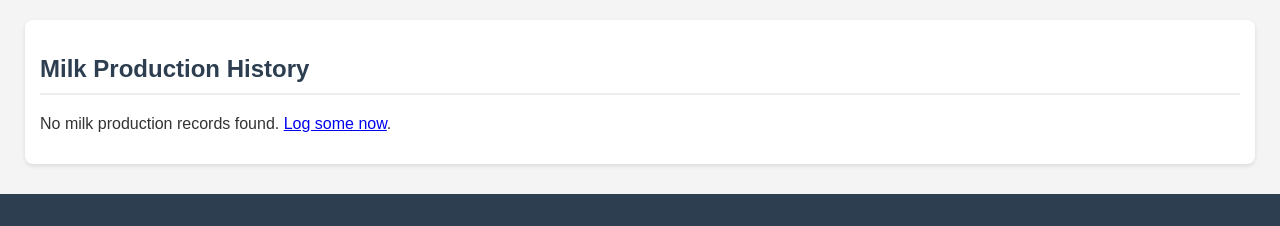
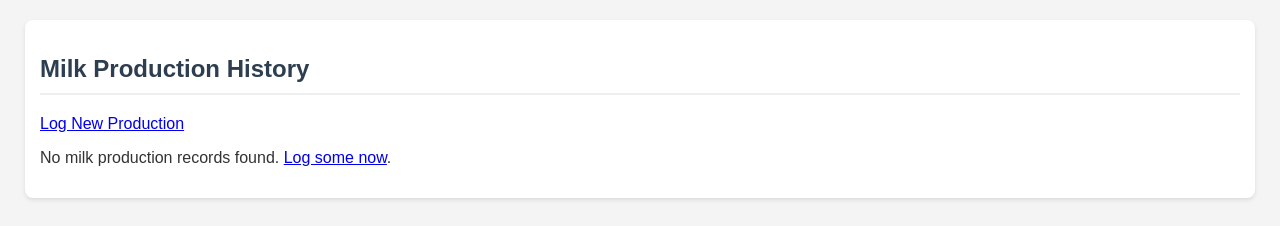
Before and after one commit to Amitath/Dairy-farm, a Python web app: template templates/milk_history.html in a window 1280 px wide. Shown: the part 119-345 px from the top of the page. Run offline with Jinja, Linux system fonts and the light colour scheme; the template is opened without the code that fills it, so the values that code supplies are empty.

Commit message:
Update milk_history.html

```diff
--- a/templates/milk_history.html
+++ b/templates/milk_history.html
@@ -3,7 +3,10 @@
 
 {% block content %}
 <h2>Milk Production History</h2>
+<p><a href="{{ url_for('log_milk_production') }}" class="button add-button">Log New Production</a></p>
+
 {% if milk_records %}
+    <div class="table-responsive">
         <table>
             <thead>
                 <tr>
@@ -13,6 +16,7 @@
                     <th>Evening (L)</th>
                     <th>Total Daily (L)</th>
                     <th>Logged At</th>
+                    <th>Actions</th> {# NEW #}
                 </tr>
             </thead>
             <tbody>
@@ -24,10 +28,17 @@
                     <td>{{ "%.2f"|format(record.evening_qty_liters) }}</td>
                     <td>{{ "%.2f"|format(record.total_daily_quantity()) }}</td>
                     <td>{{ record.timestamp.strftime('%Y-%m-%d %H:%M') }}</td>
+                    <td class="actions-column"> {# NEW #}
+                        <a href="{{ url_for('edit_milk_production', record_id=record.id) }}" class="button edit-button">Edit</a>
+                        <form action="{{ url_for('delete_milk_production', record_id=record.id) }}" method="POST" style="display:inline;" onsubmit="return confirmDelete('milk production record', 'on {{ record.date.strftime('%Y-%m-%d') }} for {{ record.cow.name }}');">
+                            <button type="submit" class="button delete-button">Delete</button>
+                        </form>
+                    </td>
                 </tr>
                 {% endfor %}
             </tbody>
         </table>
+    </div>
 {% else %}
     <p>No milk production records found. <a href="{{ url_for('log_milk_production') }}">Log some now</a>.</p>
 {% endif %}
```
Lines whose indentation alone changed are shown as unchanged.
